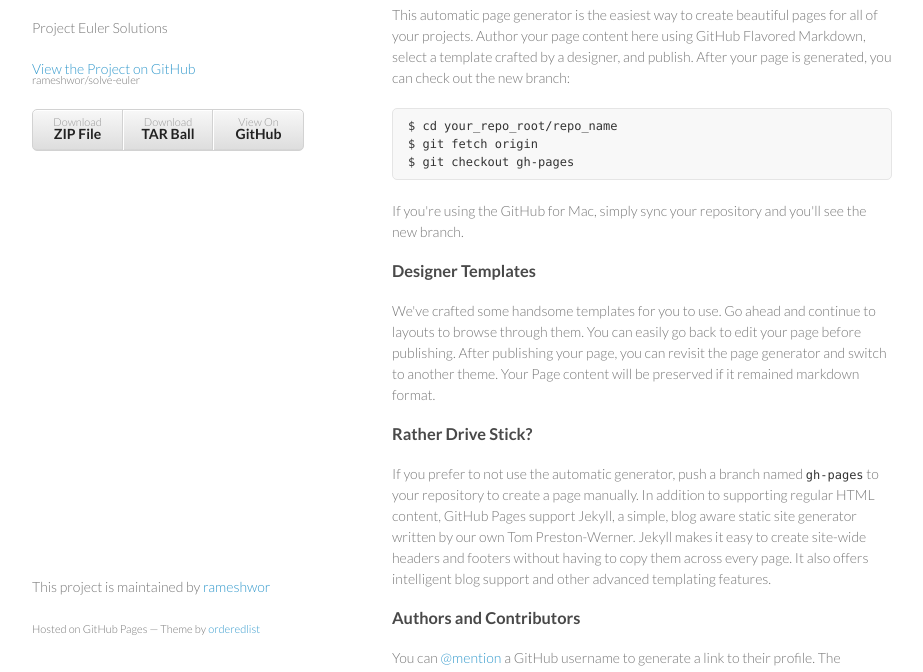
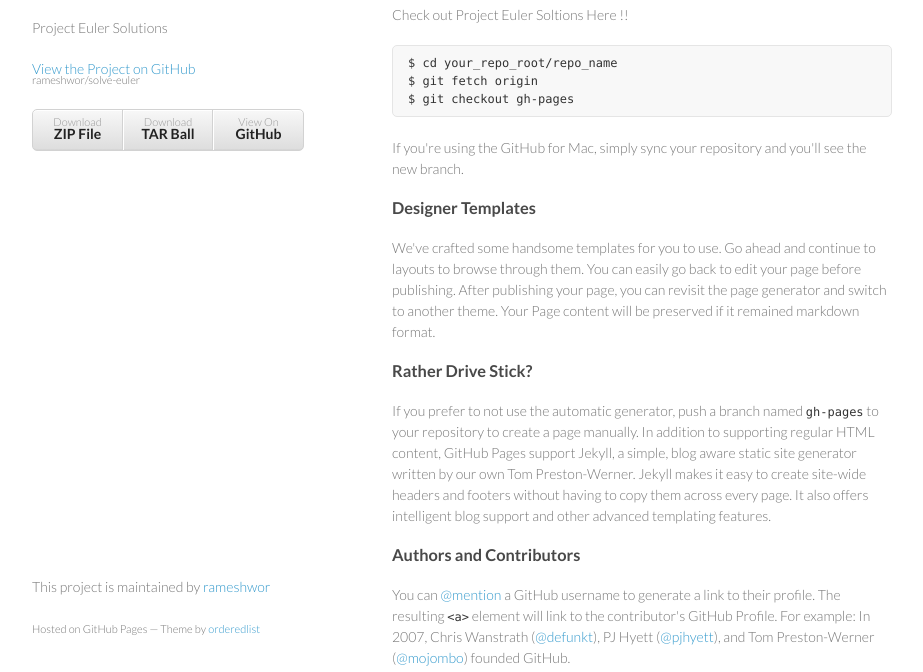
Before and after one commit to rameshwor/solve-euler, a plain HTML site: page index.html in a window 1280 px wide. Shown: the part 92-764 px from the top of the page, without its empty margins (178-1101 px from the left). Drawn offline with Linux system fonts and the light colour scheme.

Commit message:
modified index.html text

```diff
--- a/index.html
+++ b/index.html
@@ -31,7 +31,7 @@
         <h3>
 <a name="welcome-to-github-pages" class="anchor" href="#welcome-to-github-pages"><span class="octicon octicon-link"></span></a>Welcome to GitHub Pages.</h3>
 
-<p>This automatic page generator is the easiest way to create beautiful pages for all of your projects. Author your page content here using GitHub Flavored Markdown, select a template crafted by a designer, and publish. After your page is generated, you can check out the new branch:</p>
+<p>Check out Project Euler Soltions Here !! </p>
 
 <pre><code>$ cd your_repo_root/repo_name
 $ git fetch origin
```
